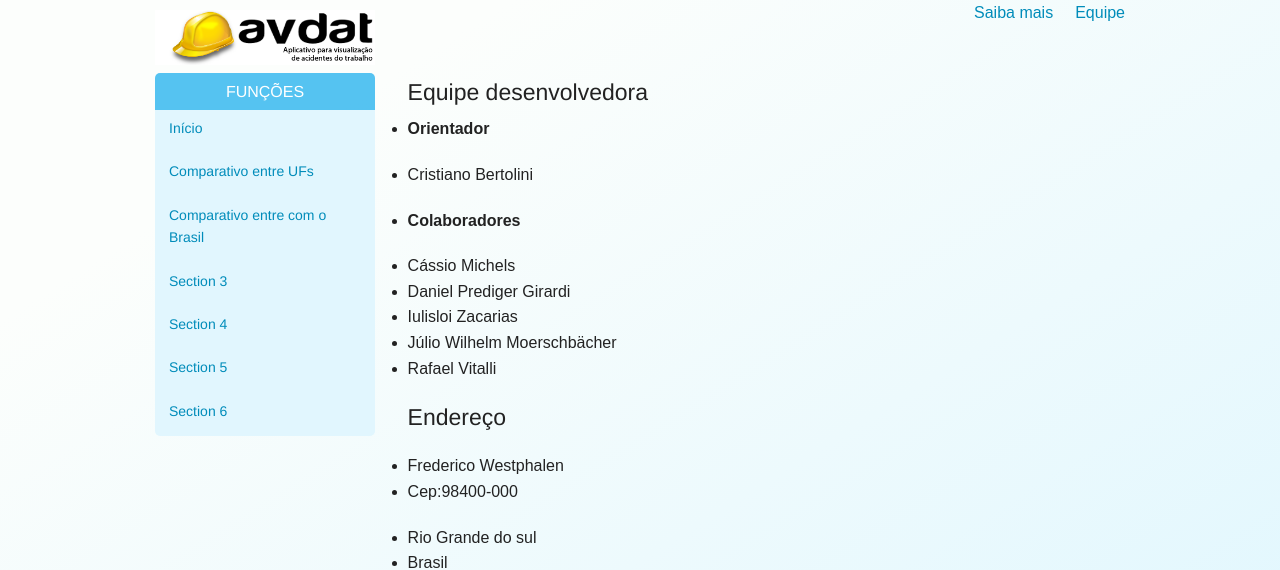
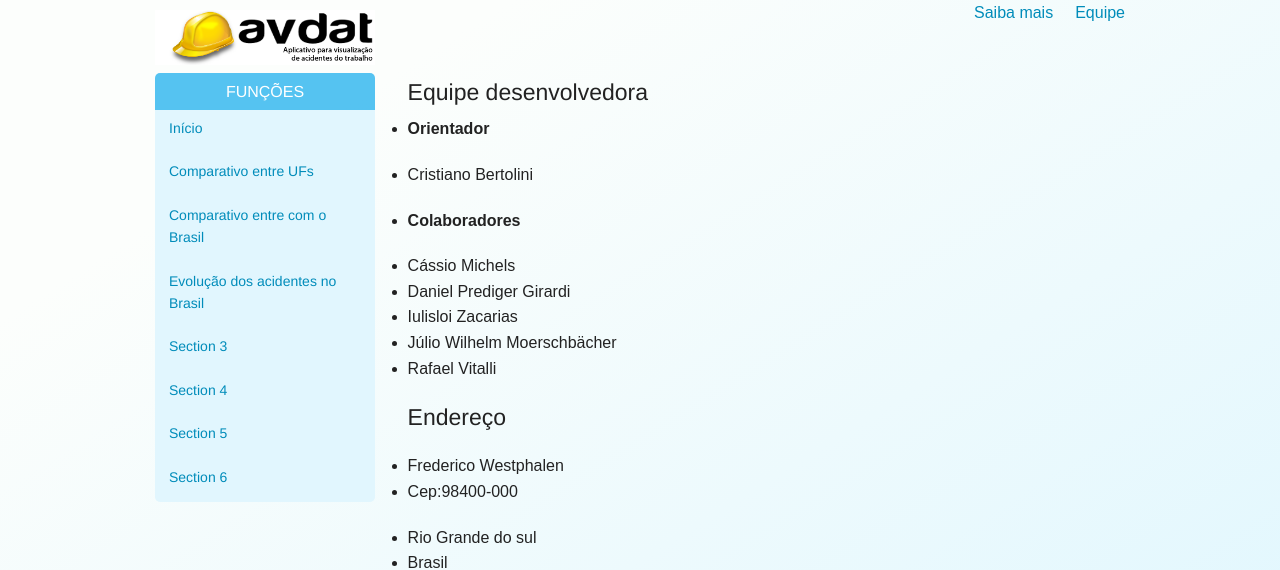
Before and after one commit to izacarias/avdat, a Django app: page /acidentes/equipe in a window 1280 px wide. Shown: the top 570 px of the page. Run offline with Django 3.2, Linux system fonts and the light colour scheme; parts of the project's set-up code (start-up, migrations or seed data) failed here and were passed over.

Commit message:
Adicionando visualizacao da evolucao das series do País

```diff
--- a/acidentes/templates/acidentes/base.html
+++ b/acidentes/templates/acidentes/base.html
@@ -40,6 +40,7 @@
                 <li><a href="/acidentes/">Início</a></li>
                 <li><a href="/acidentes/compara_estados">Comparativo entre UFs</a></li>
                 <li><a href="/acidentes/compara_pais">Comparativo entre com o Brasil</a></li>
+                <li><a href="/acidentes/evolucao_brasil">Evolução dos acidentes no Brasil</a></li>
                 <li><a href="#">Section 3</a></li>
                 <li><a href="#">Section 4</a></li>
                 <li><a href="#">Section 5</a></li>
--- a/acidentes/urls.py
+++ b/acidentes/urls.py
@@ -4,6 +4,7 @@ from acidentes import views
 
 urlpatterns = patterns('',
     url(r'^$', views.index, name='index'),
+    url(r'^evolucao_brasil', views.evolucao_brasil, name='evolucao_brasil'),
     url(r'^compara_pais$', views.compara_pais, name='compara_pais'),
     url(r'^compara_estados$', views.compara_estados, name='compara_estados'),
     url(r'^voce_sabia$', views.voce_sabia, name='voce_sabia'),
--- a/acidentes/views.py
+++ b/acidentes/views.py
@@ -112,7 +112,7 @@ def compara_pais(request):
         uf_selecionada = True
         # busca dados das UFs
         uf_indices = SeriesUniaoFederacao.objects.filter(uf__sigla=uf)
-        brasil_indices = SeriesPais.objects.filter()
+        brasil_indices = SeriesPais.objects.all()
         # Cria o DataPool para comparação
         comparacao_data = DataPool(
             series=[{
@@ -152,3 +152,43 @@ def compara_pais(request):
     # renderiza a view
     return render_to_response('acidentes/compara_pais.html', RequestContext(request,
         {'ufs':ufs, 'uf_plotada':uf, 'ufs_selecionadas':uf_selecionada, 'charts':[compara_uf_chart]}))
+
+def evolucao_brasil(request):
+    c = {}
+    c.update(csrf(request))
+    brasil_indices = SeriesPais.objects.all()
+        # Cria o DataPool com séries de evolução do país
+    series_pais = DataPool(
+        series=[{
+            'options': {'source': brasil_indices},
+            'terms':[{'ano_brasil': 'ano'}, {'Brasil': 'acidentes'}]
+        }]
+    )
+    # cria o objeto gráfico
+    series_pais_chart = Chart(datasource = series_pais,
+        series_options = [{
+            'options':{
+              'type': 'column',
+              'stacking': False
+            },
+            'terms': {
+              'ano_brasil': ['Brasil']
+            }
+        }],
+        chart_options = {
+            'title': {
+               'text': 'Evolução dos índices nacionais'
+            },
+            'legend': {
+                'enabled': False
+            },
+            'xAxis': {
+                'title': {'text': 'Ano'}
+            },
+            'yAxis': {
+                'title': {'text': 'Acidentes (por 1000 segurados)'}
+            }
+    })
+    # renderiza a view
+    return render_to_response('acidentes/evolucao_brasil.html', RequestContext(request,
+        {'chart':[series_pais_chart]}))
```
Also changed, not shown: acidentes/templates/acidentes/evolucao_brasil.html (added, +20 -0 lines).
